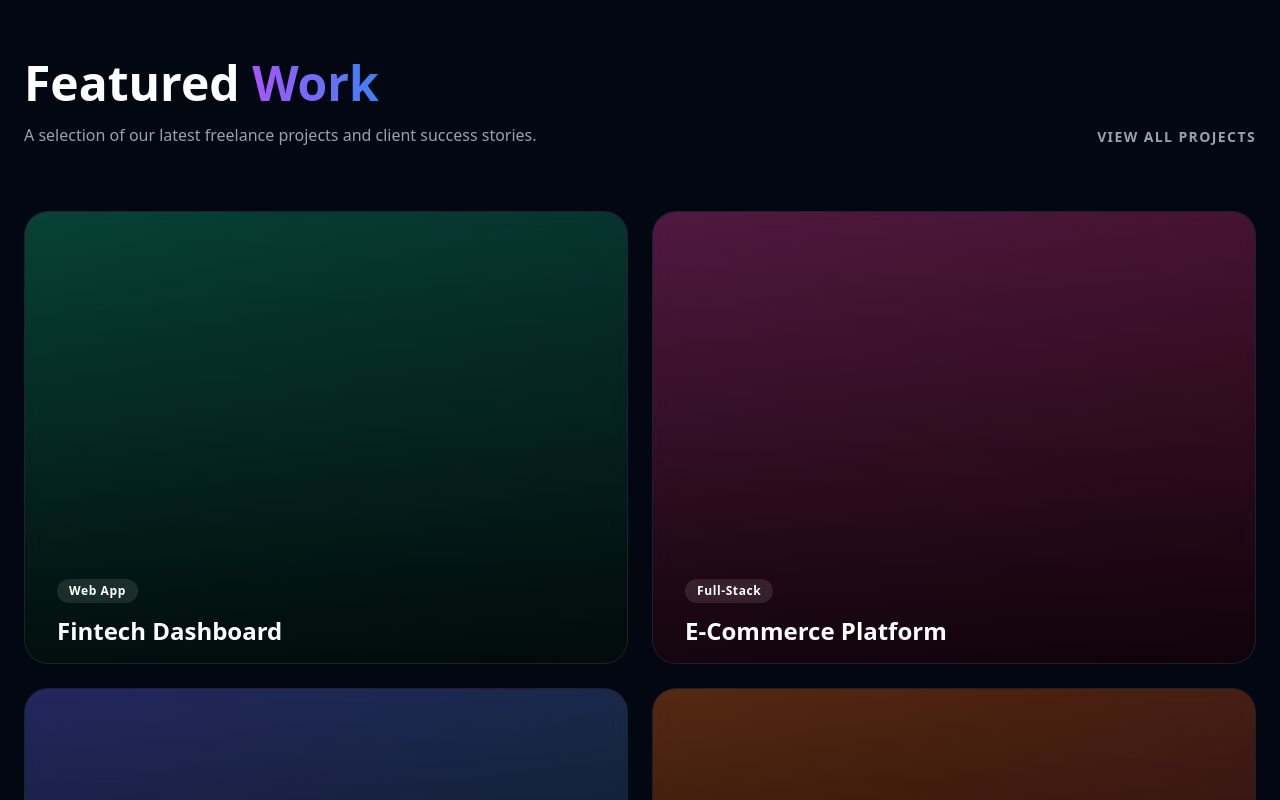
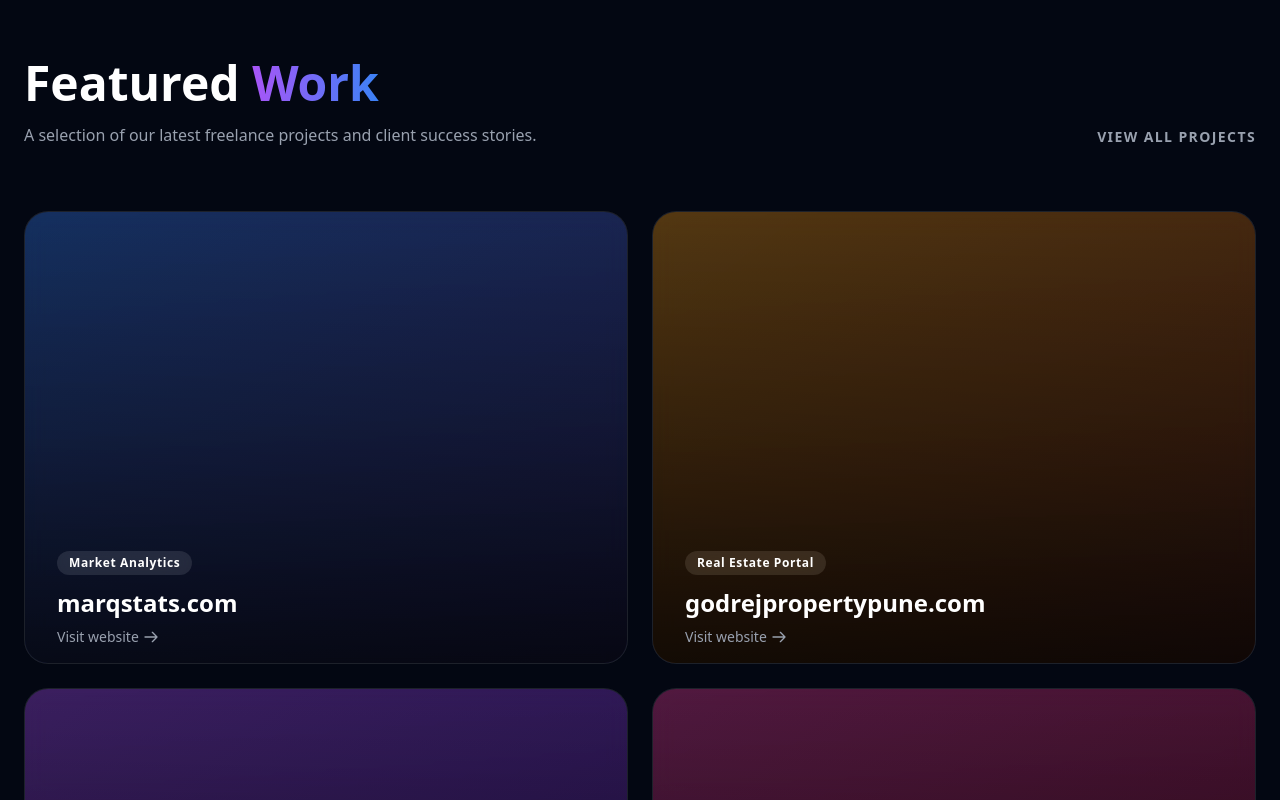
Before and after one commit to SidhartGautam25/freelancingSite, a Next.js app: page / in a window 1280 px wide. Shown: the part 2000-2800 px from the top of the page. Built offline with nearby package versions, Linux system fonts and the light colour scheme.

Commit message:
name of the platform changed

```diff
--- a/app/components/ContactFooter.tsx
+++ b/app/components/ContactFooter.tsx
@@ -13,7 +13,7 @@
 
         <div className="flex flex-col md:flex-row justify-between items-center text-sm text-gray-500 gap-6 border-t border-white/5 pt-8">
           <div>
-            <span className="text-gray-300 font-bold tracking-tight">ElevateStudio</span> &copy; {new Date().getFullYear()}
+            <span className="text-gray-300 font-bold tracking-tight">devlooperstudio</span> &copy; {new Date().getFullYear()}
           </div>
           <div className="flex gap-6">
             <a href="#" className="hover:text-white transition-colors">Twitter</a>
--- a/app/components/Navbar.tsx
+++ b/app/components/Navbar.tsx
@@ -5,7 +5,7 @@
     <nav className="fixed top-0 w-full z-50 glass-nav transition-all duration-300 px-6 py-4">
       <div className="max-w-7xl mx-auto flex justify-between items-center">
         <Link href="/" className="text-xl font-bold tracking-tight text-white">
-          <span className="text-gradient">Elevate</span>Studio
+          <span className="text-gradient">devlooper</span>studio
         </Link>
         <div className="hidden md:flex gap-8 text-sm font-medium text-gray-300">
           <Link href="#services" className="hover:text-white transition-colors">Services</Link>
--- a/app/components/ProjectsGallery.tsx
+++ b/app/components/ProjectsGallery.tsx
@@ -1,8 +1,28 @@
 const projects = [
-  { name: "Fintech Dashboard", tag: "Web App", color: "from-emerald-500/30 to-emerald-900/40" },
-  { name: "E-Commerce Platform", tag: "Full-Stack", color: "from-pink-500/30 to-rose-900/40" },
-  { name: "AI Waitlist", tag: "Landing Page", color: "from-indigo-500/30 to-cyan-900/40" },
-  { name: "SaaS Admin Core", tag: "Dashboard", color: "from-orange-500/30 to-red-900/40" }
+  {
+    name: "marqstats.com",
+    tag: "Market Analytics",
+    color: "from-blue-500/30 to-indigo-900/40",
+    link: "https://marqstats.com"
+  },
+  {
+    name: "godrejpropertypune.com",
+    tag: "Real Estate Portal",
+    color: "from-amber-500/30 to-orange-900/40",
+    link: "https://godrejpropertypune.com"
+  },
+  {
+    name: "maalikmemorial.co.in",
+    tag: "Memorial Portal",
+    color: "from-purple-500/30 to-violet-900/40",
+    link: "https://maalikmemorial.co.in/"
+  },
+  {
+    name: "snapbharat.com",
+    tag: "Digital Platform",
+    color: "from-pink-500/30 to-rose-900/40",
+    link: "https://snapbharat.com"
+  }
 ];
 
 export default function ProjectsGallery() {
@@ -21,7 +41,13 @@
 
         <div className="grid md:grid-cols-2 gap-6">
           {projects.map((proj, i) => (
-            <div key={i} className="group relative rounded-3xl overflow-hidden glass-panel aspect-[4/3] cursor-pointer">
+            <a
+              key={i}
+              href={proj.link}
+              target="_blank"
+              rel="noopener noreferrer"
+              className="group relative rounded-3xl overflow-hidden glass-panel aspect-[4/3] cursor-pointer block"
+            >
               <div className={`absolute inset-0 bg-gradient-to-br ${proj.color} group-hover:scale-110 transition-transform duration-700 ease-out`}></div>
 
               <div className="absolute inset-0 bg-gradient-to-t from-black/90 via-black/40 to-transparent opacity-80 group-hover:opacity-90 transition-opacity duration-300"></div>
@@ -30,9 +56,15 @@
                 <span className="inline-block px-3 py-1 bg-white/10 backdrop-blur-md rounded-full text-xs font-semibold tracking-wider mb-3">
                   {proj.tag}
                 </span>
-                <h3 className="text-2xl font-bold text-white">{proj.name}</h3>
+                <h3 className="text-2xl font-bold text-white mb-2">{proj.name}</h3>
+                <span className="text-sm text-gray-400 group-hover:text-white transition-colors duration-300 flex items-center gap-1">
+                  Visit website
+                  <svg className="w-4 h-4 transform group-hover:translate-x-1 transition-transform" fill="none" stroke="currentColor" viewBox="0 0 24 24" xmlns="http://www.w3.org/2000/svg">
+                    <path strokeLinecap="round" strokeLinejoin="round" strokeWidth={2} d="M14 5l7 7m0 0l-7 7m7-7H3" />
+                  </svg>
+                </span>
               </div>
-            </div>
+            </a>
           ))}
         </div>
       </div>
--- a/app/layout.tsx
+++ b/app/layout.tsx
@@ -13,8 +13,8 @@
 });
 
 export const metadata: Metadata = {
-  title: "Create Next App",
-  description: "Generated by create next app",
+  title: "devlopperstudio | Premium Freelancing & Web Development Studio",
+  description: "High-end bespoke web development, design, and software engineering for modern startups and businesses.",
 };
 
 export default function RootLayout({
```
